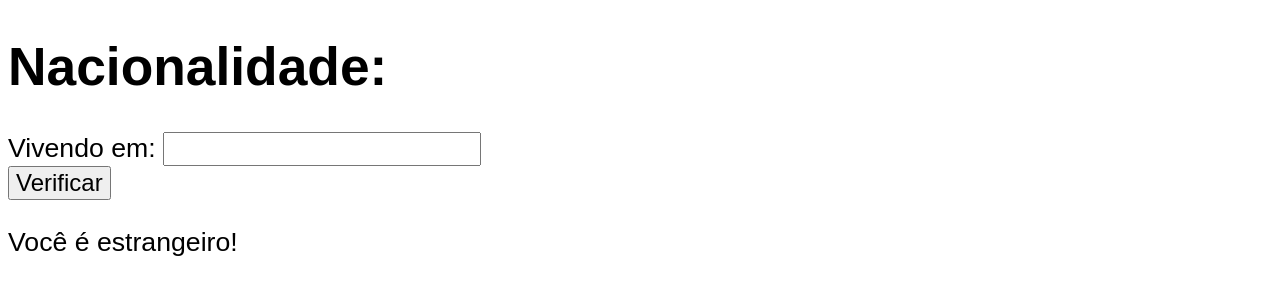
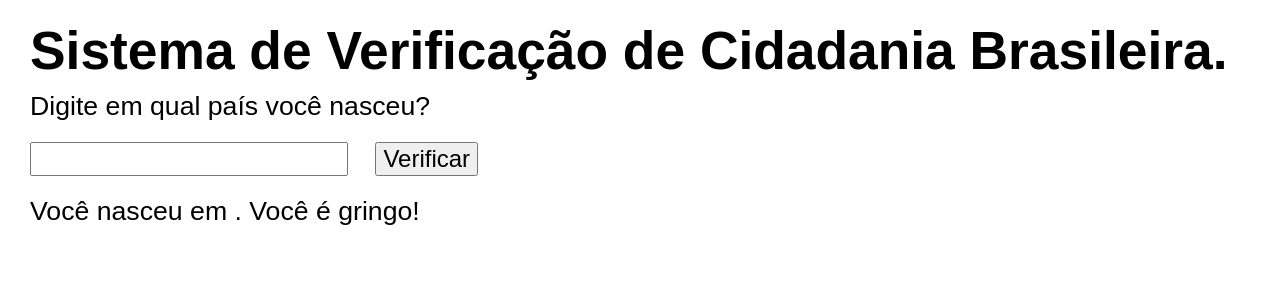
Before and after one commit to Komai-dev/javascript, a plain HTML site: page aula 11/desafio010.html in a window 1280 px wide. Both pictures are taken after a click on the button "Verificar". Drawn offline with Linux system fonts and the light colour scheme.

Commit message:
i'm so gangsta

```diff
--- a/aula 11/desafio010.html
+++ b/aula 11/desafio010.html
@@ -1,43 +1,52 @@
 <!DOCTYPE html>
 <html lang="pt-br">
+
 <head>
   <meta charset="UTF-8">
   <meta name="viewport" content="width=device-width, initial-scale=1.0">
-  <title>Desafio do ex009.js</title>
+  <title>Desafio do ex009.javascript</title>
   <style>
+    * {
+      margin: 10px;
+    }
+
     body {
       font: normal 20pt arial;
     }
+
     input {
       font: normal 18pt arial;
     }
   </style>
 </head>
+
 <body>
 
-  <h1>Nacionalidade:</h1>
+  <h1>Sistema de Verificação de Cidadania Brasileira.</h1>
 
-  <label for="país">Vivendo em: </label>
-  <input type="text" name="país" id="país"> <br>
-
-  <input type="button" value="Verificar" onclick="verify()">
-
-  <p id="result">Você é...</p>
+  <p>Digite em qual país você nasceu?</p>
+  <input type="text" name="paísDigitado" id="paísDigitado">
+  <input type="button" value="Verificar" onclick="euQueMando()" id="button">
+  <div id="resultado">
+    <p>Resultado: </p>
+  </div>
 
   <script>
 
-  function verify() {
+    function euQueMando() {
+      var você = document.getElementById('paísDigitado')
+      var e = document.getElementById('resultado')
+      var foda = (você.value).toUpperCase()
 
-    var país = window.document.getElementById('país')
-    var result = window.document.getElementById('result')
-
-    if (país == 'Brasil') {
-      result.innerHTML = 'Você é brasileiro!'
-    } else {
-      result.innerHTML = 'Você é estrangeiro!'
+      if (foda == 'BRASIL') {
+        e.innerHTML = `Você nasceu em ${foda.toUpperCase()}. Você é brasileiro!`
+      }
+      else {
+        e.innerHTML = `Você nasceu em ${foda.toUpperCase()}. Você é gringo!`
+      }
     }
-  }
 
   </script>
 </body>
+
 </html>
```
Also changed, not shown: 1 other file.
